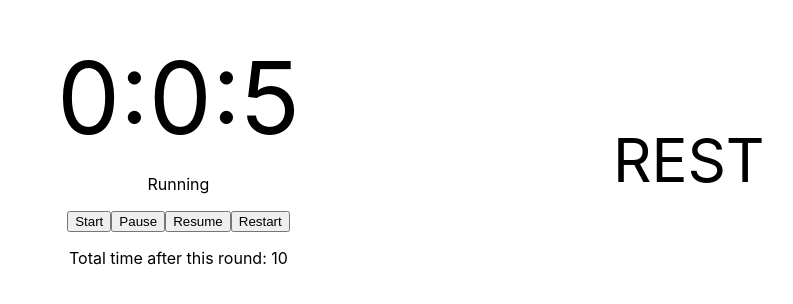
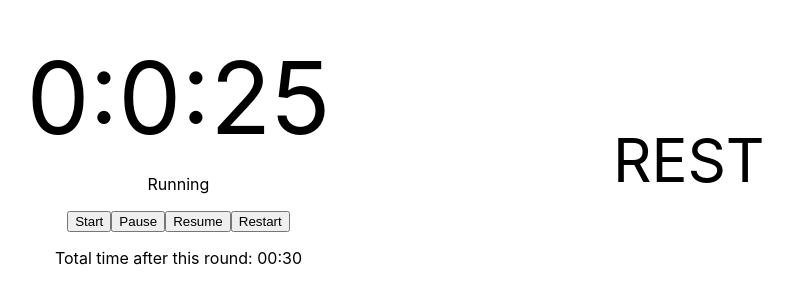
Before and after one commit to nelliemckesson/BoxingBud, a React (Create React App) app in the folder boxingbud/: page / in a window 1280 px wide. Shown: the part 240-544 px from the top of the page, without its empty margins (256-1049 px from the left). Built offline with nearby package versions, Linux system fonts and the light colour scheme.

Commit message:
fixing total to display as minutes

```diff
--- a/boxingbud/src/Timer.js
+++ b/boxingbud/src/Timer.js
@@ -7,11 +7,6 @@ import Bell from './Bell.js';
 export default function Timer({expiryTimestamp, isMain}) {
   const [main, setMain] = useState(false);
   const [total, setTotal] = useState(0);
-
-  // let expiryTimestamp = main ? 120 : 30;
-
-  // let time = new Date();
-  // time.setSeconds(time.getSeconds() + expiryTimestamp);
 
   const {
     seconds,
@@ -26,21 +21,27 @@ export default function Timer({expiryTimestamp, isMain}) {
   } = useTimer({ expiryTimestamp, onExpire: () => restartTimer() });
 
   const restartTimer = () => {
-    console.log("SHOULD RESTART");
     setMain(!main);
   }
 
   useEffect(() => {
     // Update the document title using the browser API
-    // let amt = main ? 120 : 30;
-    let amt = main ? 20 : 10;
+    let amt = main ? 120 : 30;
+    // let amt = main ? 20 : 10;
     setTotal(total+amt);
-    console.log(main);
     let time = new Date();
     time.setSeconds(time.getSeconds() + amt);
     restart(time);
     start();
   }, [main]);
+
+  const getTotal = val => {
+    let myTime = (val/60).toFixed(2);
+    let arr = myTime.toString().split(".");
+    let minutes = parseInt(arr[0]);
+    let seconds = (parseInt(arr[1]) / 100) * 60;
+    return `${minutes < 10 ? "0"+minutes.toString() : minutes}:${seconds < 10 ? "0"+seconds.toString() : seconds}`;
+  }
 
 
   return (
@@ -61,7 +62,7 @@ export default function Timer({expiryTimestamp, isMain}) {
           time.setSeconds(time.getSeconds() + 30);
           restart(time)
         }}>Restart</button>
-        <p>Total time after this round: {total}</p>
+        <p>Total time after this round: {getTotal(total)}</p>
         <Bell newRound={main} />
       </div>
       <div>
```
